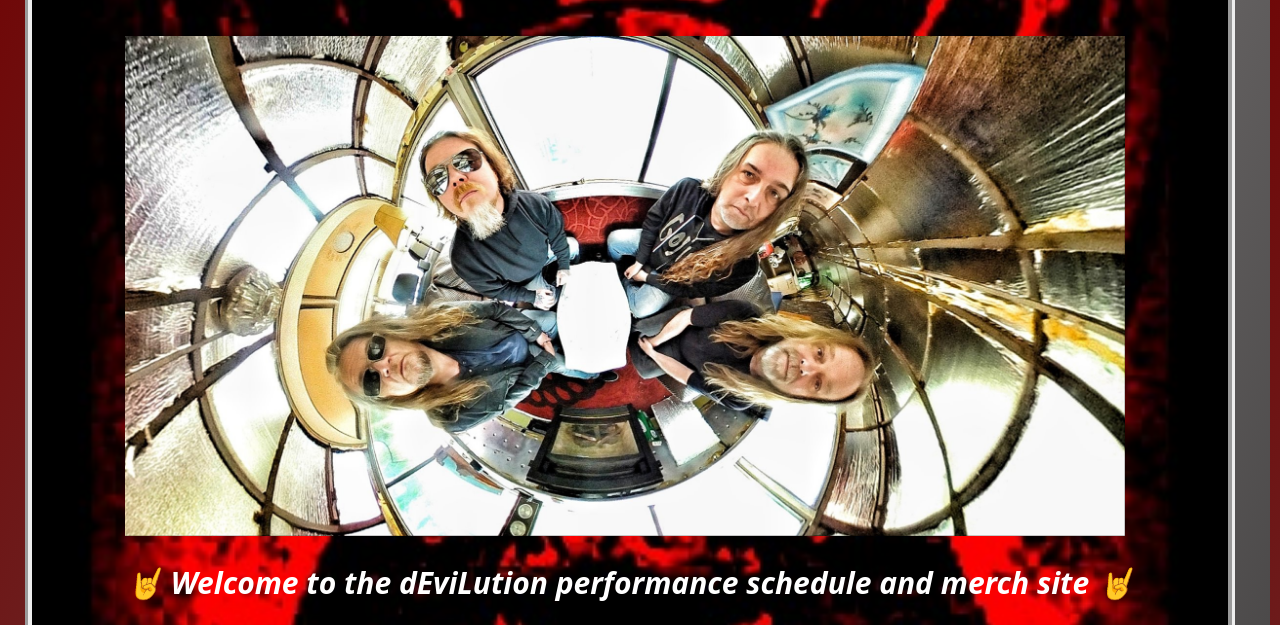
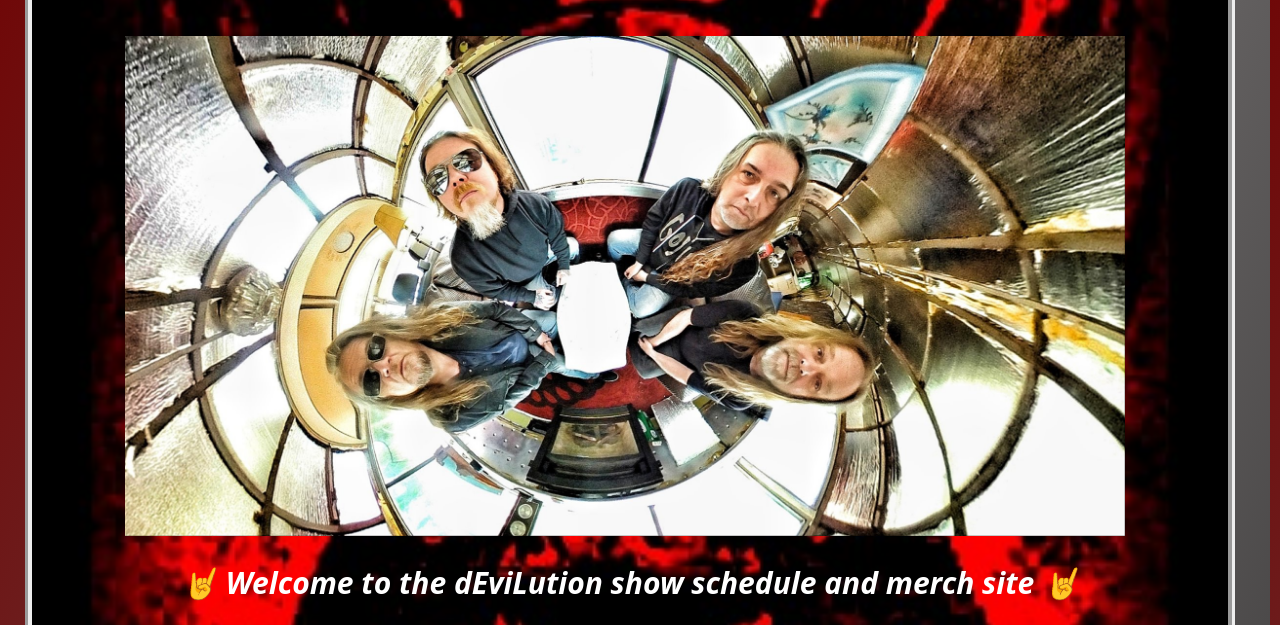
Before and after one commit to vmcguire7763/devilution, a plain HTML site: page index.html in a window 1280 px wide. Shown: the part 147-772 px from the top of the page. Drawn offline with nearby package versions, Linux system fonts and the light colour scheme; a script that the page names is missing.

Commit message:
updated text description

```diff
--- a/index.html
+++ b/index.html
@@ -19,7 +19,7 @@
         <h4 class="headerText"></h4>
         <img src="./img/headercombo1.jpg" width="1000" height="500">
 
-        <p class="lead" id="subhead"> 🤘 Welcome to the dEviLution performance schedule and merch site 🤘</p>
+        <p class="lead" id="subhead"> 🤘 Welcome to the dEviLution show schedule and merch site 🤘</p>
 
         <nav class="transBG">
             <!-- Unordered list element -->
```
